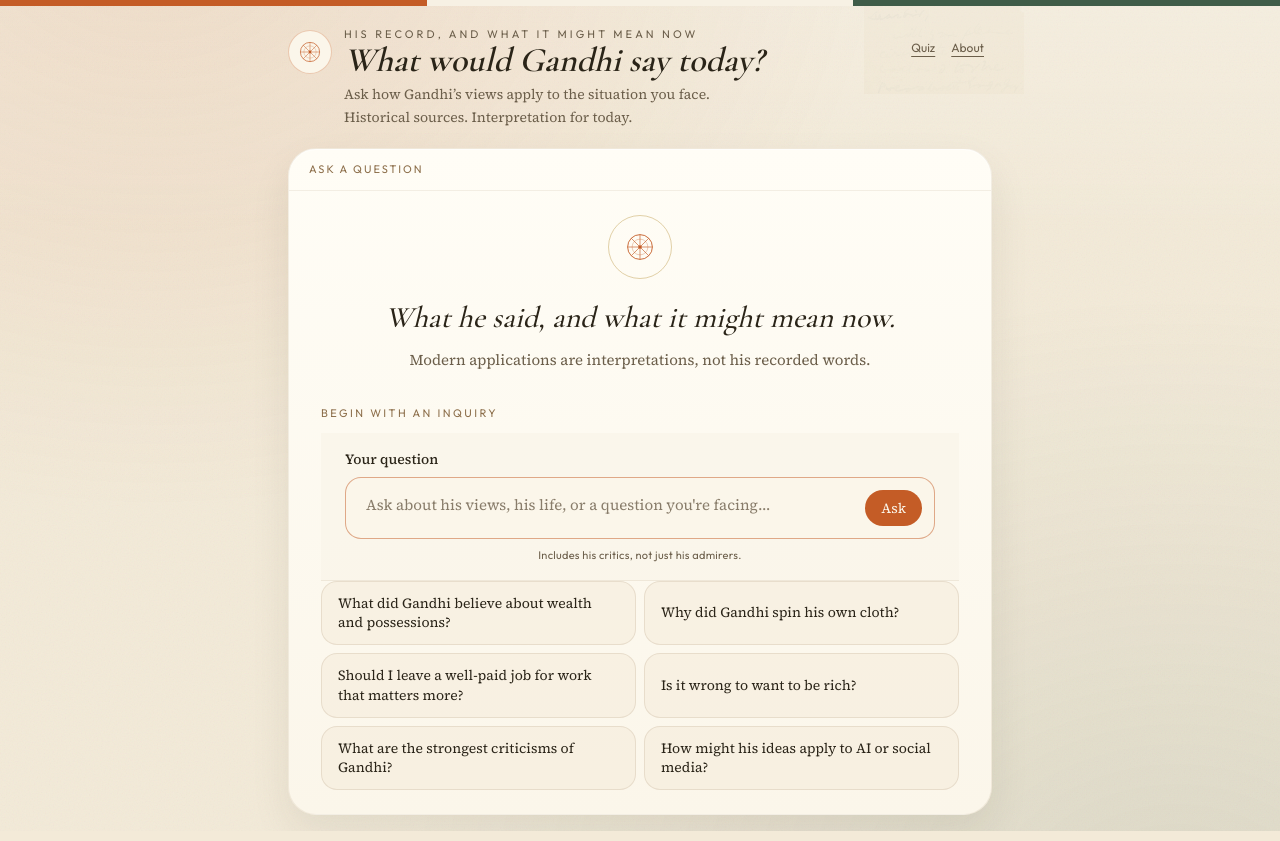
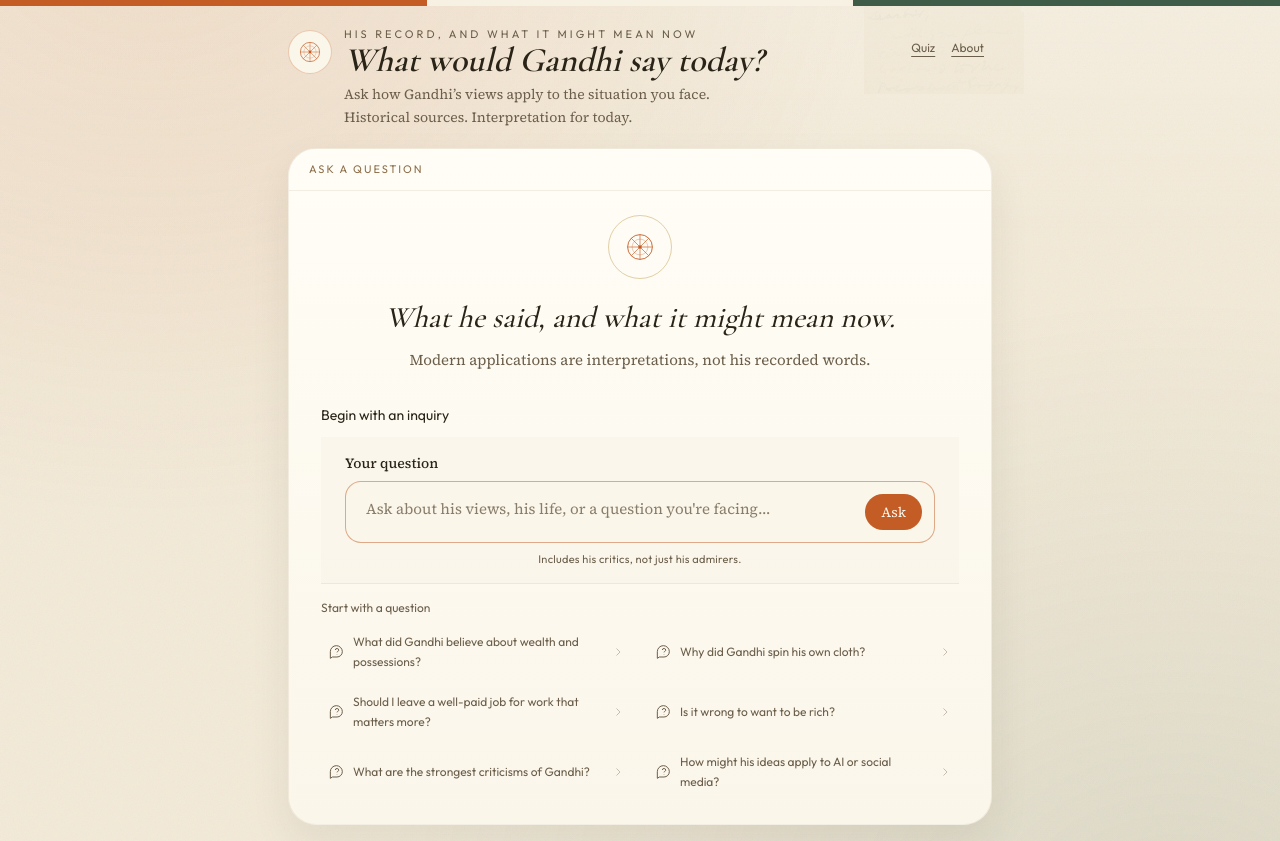
Before and after one commit to Anuraag-Srivastav/gandhi-today, a Next.js app: page / in a window 1280 px wide. Built offline with nearby package versions, Linux system fonts and the light colour scheme.

Commit message:
Make sample questions secondary with quiet icon rows

```diff
--- a/components/Chat.tsx
+++ b/components/Chat.tsx
@@ -380,19 +380,22 @@ export function Chat({ archiveTexture }: { archiveTexture?: ReactNode }) {
                   </p>
                 </div>
                 <div>
-                  <p className="font-ui mb-3 text-[11px] tracking-[0.22em] text-earth uppercase">
+                  <p className="font-ui mb-3 text-sm text-ink">
                     Begin with an inquiry
                   </p>
                   {composer}
-                  <div className="grid gap-2 sm:grid-cols-2">
+                  <p className="font-ui mt-4 mb-2 text-xs text-ink-soft">Start with a question</p>
+                  <div className="grid gap-x-4 gap-y-1 sm:grid-cols-2">
                     {SUGGESTED_INQUIRIES.map((inquiry) => (
                       <button
                         key={inquiry}
                         type="button"
                         onClick={() => void send(inquiry)}
-                        className="rounded-2xl border border-earth/15 bg-khadi/50 px-4 py-3 text-left text-sm leading-snug text-ink transition hover:border-saffron/40 hover:bg-paper"
+                        className="font-ui group flex min-h-11 items-center gap-2 rounded-lg bg-transparent px-2 py-2 text-left text-xs leading-5 text-ink-soft transition hover:bg-khadi/40 hover:text-ink focus-visible:outline-2 focus-visible:outline-offset-2 focus-visible:outline-saffron"
                       >
-                        {inquiry}
+                        <svg aria-hidden="true" width="16" height="16" viewBox="0 0 24 24" fill="none" stroke="currentColor" strokeWidth="1.5" className="shrink-0"><path d="M20 11.5a8 8 0 0 1-8 8H5l-3 2v-10a9 9 0 0 1 18 0Z" /><path d="M9.5 9a2.5 2.5 0 0 1 5 .5c0 1.5-2.5 1.5-2.5 3M12 15.5v.5" /></svg>
+                        <span className="flex-1">{inquiry}</span>
+                        <svg aria-hidden="true" width="12" height="12" viewBox="0 0 24 24" fill="none" stroke="currentColor" strokeWidth="1.5" className="shrink-0 opacity-50 group-hover:opacity-100"><path d="m9 5 7 7-7 7" /></svg>
                       </button>
                     ))}
                   </div>
```
